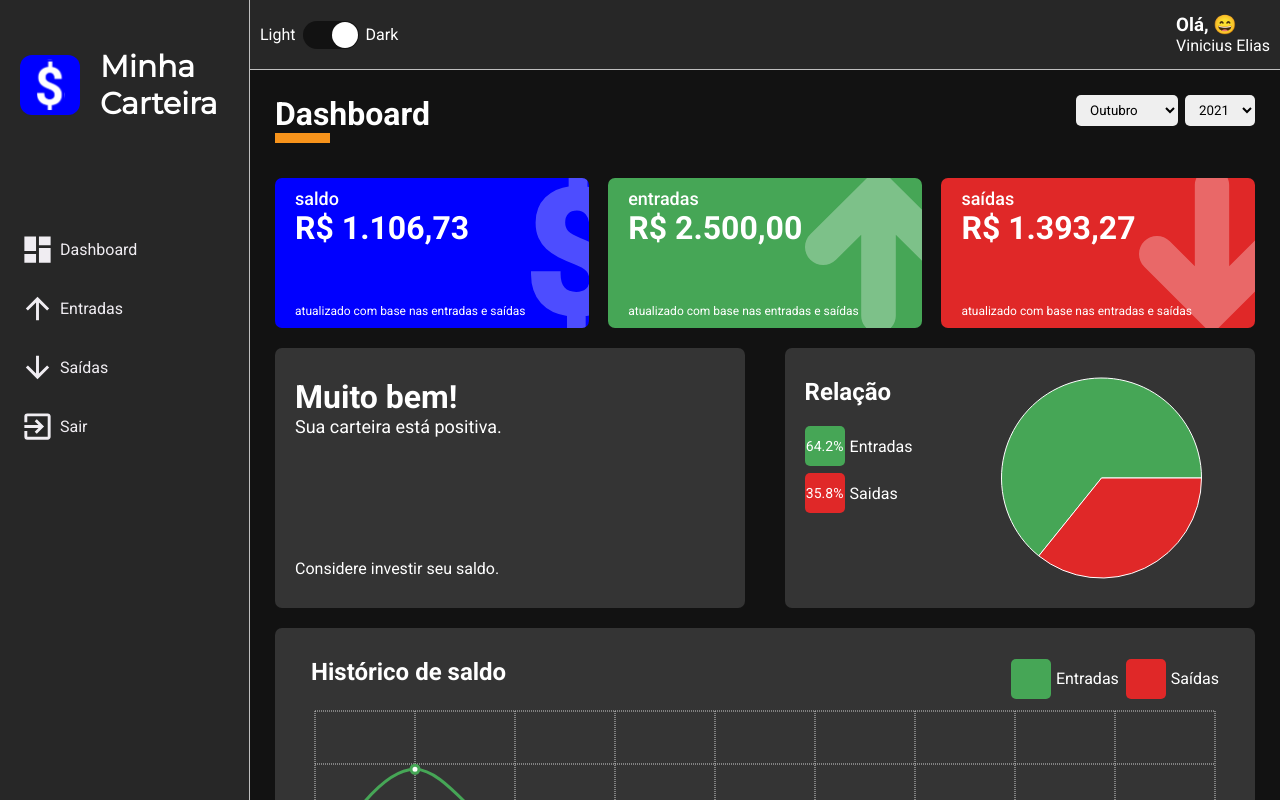
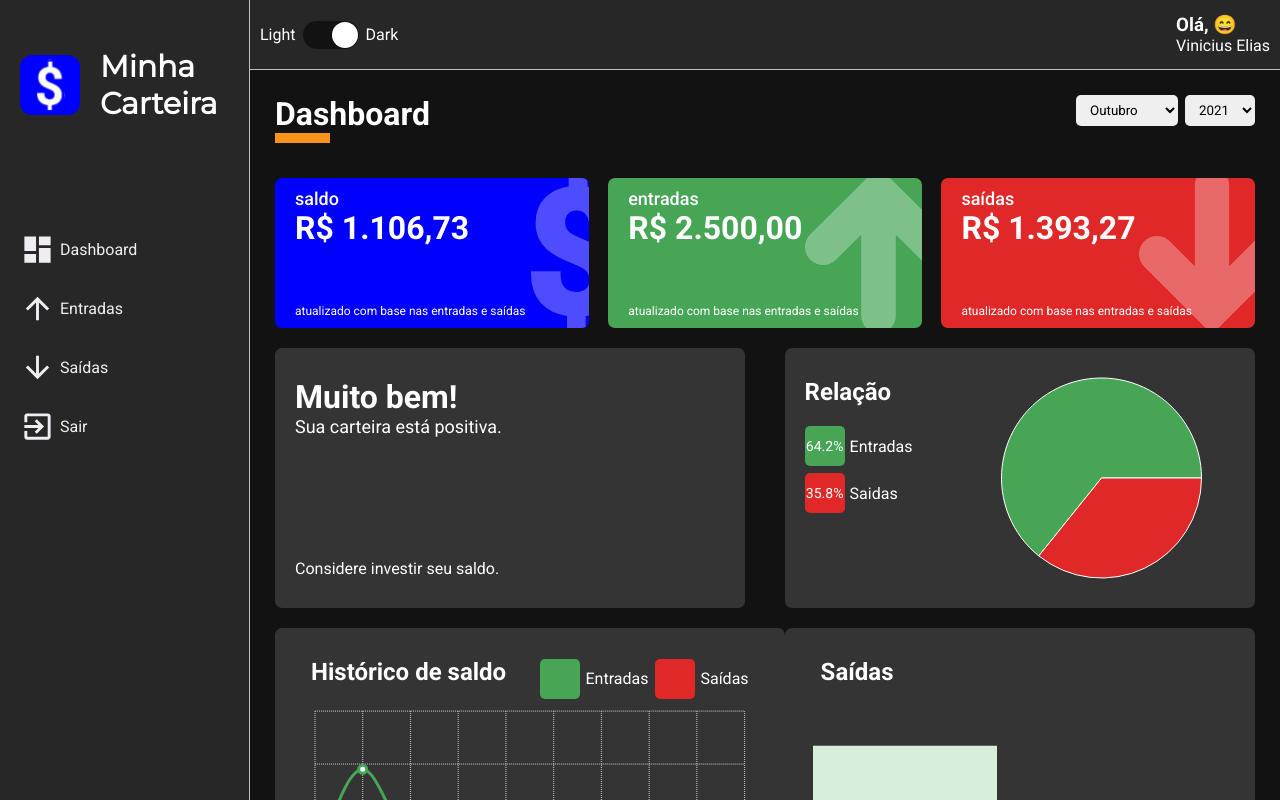
Before and after one commit to vinielias11/dashboardCarteira, a React (Create React App) app: page /dashboard in a window 1280 px wide. Built offline with nearby package versions, Linux system fonts and the light colour scheme.

Commit message:
continuacao grafico barra

```diff
--- a/src/components/GraficoBarra/index.tsx
+++ b/src/components/GraficoBarra/index.tsx
@@ -1,11 +1,45 @@
 import React from 'react';
 
-import { Container } from './styles'
+import {
+    ResponsiveContainer,
+    BarChart,
+    Bar,
+    Cell,
+    Tooltip
+ } from 'recharts';
 
-const GraficoBarra: React.FC = () => {
+import formatarDinheiro from '../../utils/formatarDinheiro';
+
+import { Container, Esquerda, Direita } from './styles'
+
+interface IGraficoBarraProps {
+    title: string;
+    data: {
+        name: string;
+        valor: number;
+        porcentagem: number;
+        cor: string;
+    }[];
+}
+
+const GraficoBarra: React.FC<IGraficoBarraProps> = ({ title, data }) => {
     return (
         <Container>
-
+            <Esquerda>
+                <h2>{title}</h2>
+            </Esquerda>
+            <Direita>
+                <ResponsiveContainer>
+                    <BarChart data={data}>
+                        <Bar dataKey="valor">
+                            {data.map((i) => (
+                                <Cell key={i.name} cursor="pointer" fill={i.cor} />
+                            ))}
+                        </Bar>
+                        <Tooltip formatter={(valor: number) => formatarDinheiro(valor)}/>
+                    </BarChart>
+                </ResponsiveContainer>
+            </Direita>
         </ Container>
     );
 }
--- a/src/components/GraficoBarra/styles.ts
+++ b/src/components/GraficoBarra/styles.ts
@@ -1,5 +1,26 @@
 import styled from "styled-components";
 
 export const Container = styled.div`
+    width: 48%;
+    height: 260px;
+    margin: 10px 0;
+    background-color: ${props => props.theme.colors.tertiary};
+    color: ${props => props.theme.colors.white};
+    border-radius: 7px;
 
 `;
+
+export const Esquerda = styled.aside`
+    padding: 30px 20px;
+
+    > h2 {
+        padding-left: 16px;
+        margin-bottom: 10px;
+    }
+
+`;
+
+export const Direita = styled.main`,
+    flex: 1;
+    height: 150px;
+`;
--- a/src/pages/Dashboard/index.tsx
+++ b/src/pages/Dashboard/index.tsx
@@ -12,8 +12,10 @@ import meses from '../../utils/meses';
 
 import WalletCard from '../../components/WalletCard';
 import CardSituacao from '../../components/CardSituacao';
+
 import GraficoPizza from '../../components/GraficoPizza';
 import GraficoLinhas from '../../components/GraficoLinhas';
+import GraficoBarra from '../../components/GraficoBarra';
 
 const Dashboard: React.FC = () => {
     const [mesSelecionado, setMesSelecionado] = useState<number>(new Date().getMonth() + 1);
@@ -248,6 +250,7 @@ const Dashboard: React.FC = () => {
                 <CardSituacao title={trataCard.title} desc={trataCard.desc} footerText={trataCard.footerText} />
                 <GraficoPizza data={graficoEntradasSaidas} />
                 <GraficoLinhas data={dadosGraficoLinhas} linhaEntradas="#46a656" linhaSaidas="#e02828" />
+                <GraficoBarra title="Saídas" data={graficoSaidasRecorrentesVsEventuais} />
             </Content>
 
         </Container>
```
